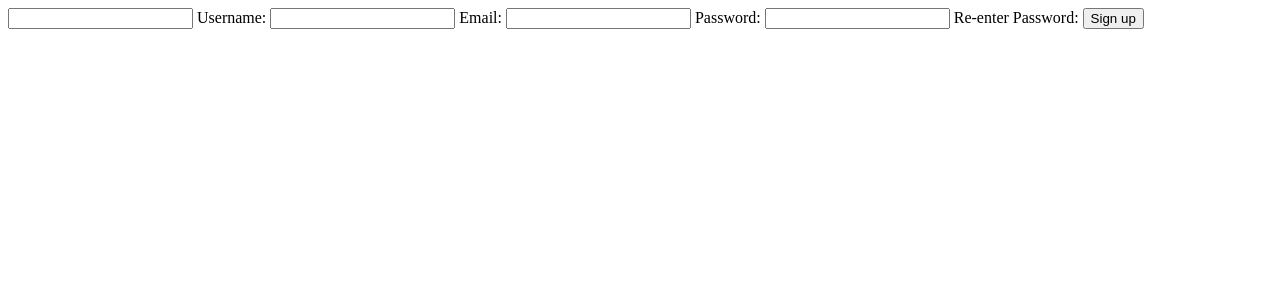
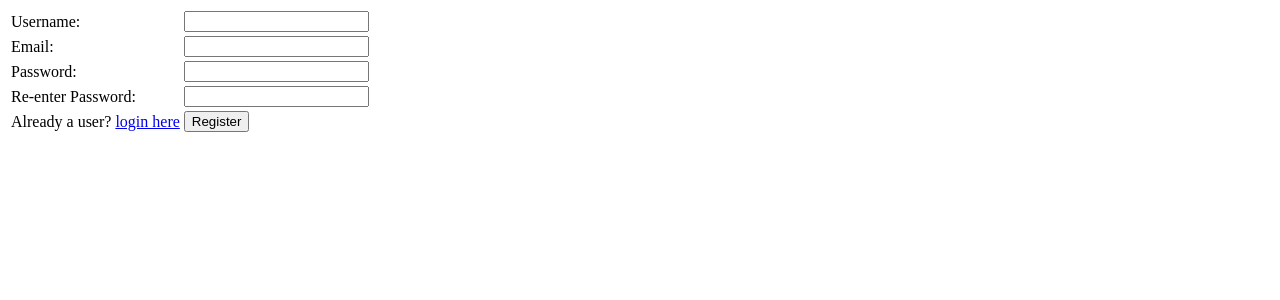
Before and after one commit to desmond-sam/Stackovf-kind, a PHP site: page /signup.php in a window 1280 px wide. Shown: the top 300 px of the page. Run offline with PHP 8.4, Linux system fonts and the light colour scheme.

Commit message:
Update signup.php

```diff
--- a/p2/signup/signup.php
+++ b/p2/signup/signup.php
@@ -1,5 +1,6 @@
 <!DOCTYPE html>
-
+<html>
+<body>
 <?php
 	if ($_SERVER['REQUEST_METHOD'] === 'POST'){
 		echo "1st step";
@@ -41,15 +42,31 @@ EOD;
 }
 
 ?>
-<html>
-<body>
 
-	<form method="POST">
-		<input type="name" required name="username"> Username: </input>
-		<input name = "email" required type="email"> Email: </input>
-		<input name = "password" required type="password"> Password: </input>
-		<input name = "rpassword" required type="password"> Re-enter Password: </input>
-		<button name = "submit" type="submit"> Sign up </button>
+	<form method="POST" >
+		<table>
+			<tr>
+				<td class="inpf">Username:</td>
+				<td><input type="text" required name="username" class="textInput"></td>
+			</tr>
+			<tr>
+				<td class="inpf">Email:</td>
+				<td><input type="email" required name="email" class="textInput"></td>
+			</tr>
+			<tr>
+				<td class="inpf">Password:</td>
+				<td><input type="password" required name="password" class="textInput"></td>
+			</tr>
+			<tr>
+				<td class="inpf">Re-enter Password:</td>
+				<td><input type="password" required name="rpassword" class="textInput"></td>
+			</tr>
+			<tr>
+				<td>Already a user? <a href="/p2/login/login.php">login here</a></td>
+				<td><input type="submit" name="submit" value="Register"></td>
+			</tr>
+		</table>
 	</form>
+
 </body>
 </html>
```
